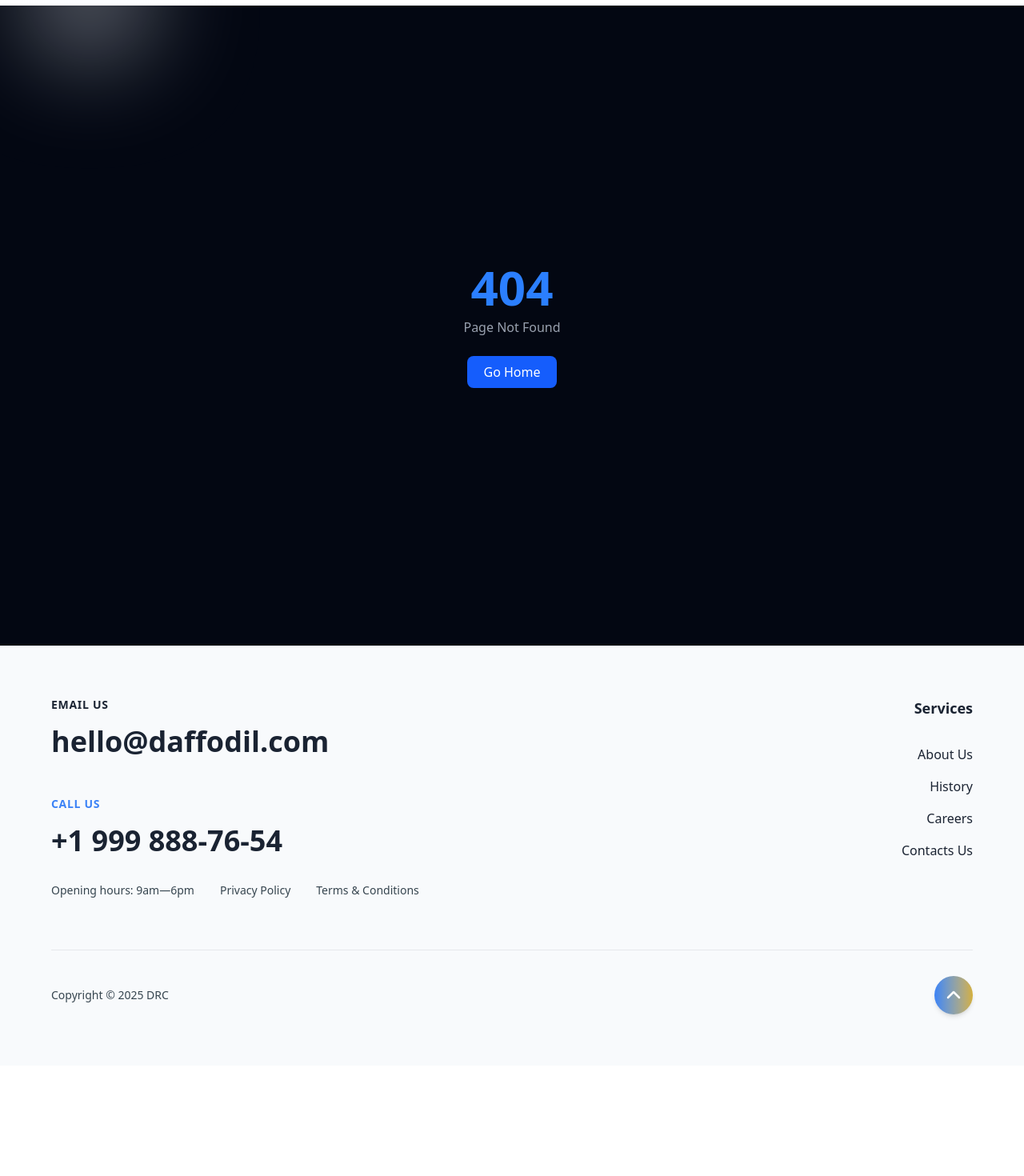
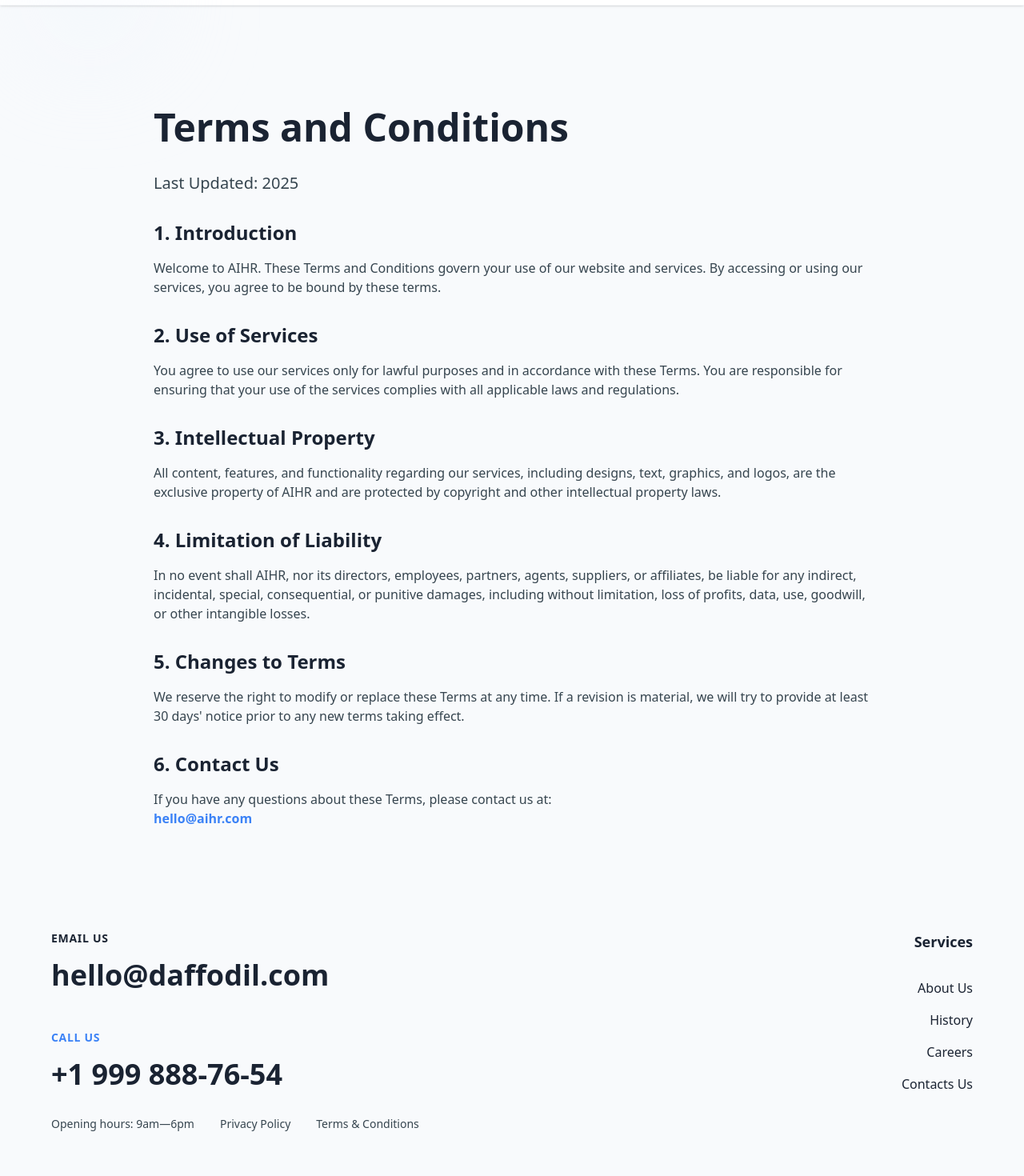
Before and after one commit to Slightsmile/aihr-landing-page, a Next.js app: page /terms in a window 1280 px wide. Before the commit this address had no page. Shown: the part 80-1550 px from the top of the page at 80% size. Before the commit the page ends 1412 px from the top, so only its background shows below. Built offline with nearby package versions, Linux system fonts and the light colour scheme.

Commit message:
feat: implement Privacy Policy and Terms & Conditions pages and update footer navigation and copyright.

```diff
--- /dev/null
+++ b/src/app/(pages)/privacy/page.tsx
@@ -0,0 +1,47 @@
+'use client';
+
+import React from 'react';
+
+const Privacy = () => {
+    return (
+        <div className="bg-[var(--light-bg)] min-h-screen flex flex-col">
+            <main className="flex-grow pt-32 pb-16 px-4 sm:px-6 lg:px-8">
+                <div className="max-w-4xl mx-auto">
+                    <h1 className="text-4xl md:text-5xl font-bold text-[var(--primary-navy)] mb-8">Privacy Policy</h1>
+
+                    <div className="prose prose-lg text-[var(--charcoal)] max-w-none space-y-8">
+                        <p className="text-xl">Last Updated: {new Date().getFullYear()}</p>
+
+                        <section>
+                            <h2 className="text-2xl font-bold text-[var(--primary-navy)] mb-4">1. Information We Collect</h2>
+                            <p>We collect information you provide directly to us, such as when you create an account, subscribe to our newsletter, or contact us for support. This may include your name, email address, and other contact details.</p>
+                        </section>
+
+                        <section>
+                            <h2 className="text-2xl font-bold text-[var(--primary-navy)] mb-4">2. How We Use Your Information</h2>
+                            <p>We use the information we collect to operate, maintain, and improve our services, to communicate with you, and to personalize your experience. We do not sell your personal information to third parties.</p>
+                        </section>
+
+                        <section>
+                            <h2 className="text-2xl font-bold text-[var(--primary-navy)] mb-4">3. Data Security</h2>
+                            <p>We implement appropriate technical and organizational measures to protect specific personal information. However, please be aware that no method of transmission over the internet or method of electronic storage is 100% secure.</p>
+                        </section>
+
+                        <section>
+                            <h2 className="text-2xl font-bold text-[var(--primary-navy)] mb-4">4. Cookies</h2>
+                            <p>We use cookies and similar tracking technologies to track the activity on our service and hold certain information. You can instruct your browser to refuse all cookies or to indicate when a cookie is being sent.</p>
+                        </section>
+
+                        <section>
+                            <h2 className="text-2xl font-bold text-[var(--primary-navy)] mb-4">5. Contact Us</h2>
+                            <p>If you have any questions about this Privacy Policy, please contact us at:</p>
+                            <p className="font-semibold text-[var(--accent-blue)]">hello@aihr.com</p>
+                        </section>
+                    </div>
+                </div>
+            </main>
+        </div>
+    );
+};
+
+export default Privacy;
--- /dev/null
+++ b/src/app/(pages)/terms/page.tsx
@@ -0,0 +1,52 @@
+'use client';
+
+import React from 'react';
+
+const Terms = () => {
+    return (
+        <div className="bg-[var(--light-bg)] min-h-screen flex flex-col">
+            <main className="flex-grow pt-32 pb-16 px-4 sm:px-6 lg:px-8">
+                <div className="max-w-4xl mx-auto">
+                    <h1 className="text-4xl md:text-5xl font-bold text-[var(--primary-navy)] mb-8">Terms and Conditions</h1>
+
+                    <div className="prose prose-lg text-[var(--charcoal)] max-w-none space-y-8">
+                        <p className="text-xl">Last Updated: {new Date().getFullYear()}</p>
+
+                        <section>
+                            <h2 className="text-2xl font-bold text-[var(--primary-navy)] mb-4">1. Introduction</h2>
+                            <p>Welcome to AIHR. These Terms and Conditions govern your use of our website and services. By accessing or using our services, you agree to be bound by these terms.</p>
+                        </section>
+
+                        <section>
+                            <h2 className="text-2xl font-bold text-[var(--primary-navy)] mb-4">2. Use of Services</h2>
+                            <p>You agree to use our services only for lawful purposes and in accordance with these Terms. You are responsible for ensuring that your use of the services complies with all applicable laws and regulations.</p>
+                        </section>
+
+                        <section>
+                            <h2 className="text-2xl font-bold text-[var(--primary-navy)] mb-4">3. Intellectual Property</h2>
+                            <p>All content, features, and functionality regarding our services, including designs, text, graphics, and logos, are the exclusive property of AIHR and are protected by copyright and other intellectual property laws.</p>
+                        </section>
+
+                        <section>
+                            <h2 className="text-2xl font-bold text-[var(--primary-navy)] mb-4">4. Limitation of Liability</h2>
+                            <p>In no event shall AIHR, nor its directors, employees, partners, agents, suppliers, or affiliates, be liable for any indirect, incidental, special, consequential, or punitive damages, including without limitation, loss of profits, data, use, goodwill, or other intangible losses.</p>
+                        </section>
+
+                        <section>
+                            <h2 className="text-2xl font-bold text-[var(--primary-navy)] mb-4">5. Changes to Terms</h2>
+                            <p>We reserve the right to modify or replace these Terms at any time. If a revision is material, we will try to provide at least 30 days' notice prior to any new terms taking effect.</p>
+                        </section>
+
+                        <section>
+                            <h2 className="text-2xl font-bold text-[var(--primary-navy)] mb-4">6. Contact Us</h2>
+                            <p>If you have any questions about these Terms, please contact us at:</p>
+                            <p className="font-semibold text-[var(--accent-blue)]">hello@aihr.com</p>
+                        </section>
+                    </div>
+                </div>
+            </main>
+        </div>
+    );
+};
+
+export default Terms;
--- a/src/app/components/footer/Footer.tsx
+++ b/src/app/components/footer/Footer.tsx
@@ -27,8 +27,8 @@
 
             <div className='flex flex-col sm:flex-row sm:space-x-4 md:space-x-8 space-y-2 sm:space-y-0 text-xs sm:text-sm text-[var(--charcoal)]'>
               <span>Opening hours: 9am—6pm</span>
-              <span>Privacy Policy</span>
-              <span>Terms & Conditions</span>
+              <a href="/privacy" className='hover:text-[var(--accent-blue)] cursor-pointer transition-colors'>Privacy Policy</a>
+              <a href="/terms" className='hover:text-[var(--accent-blue)] cursor-pointer transition-colors'>Terms & Conditions</a>
             </div>
           </div>
 
@@ -44,7 +44,7 @@
         </div>
 
         <div className='flex flex-col sm:flex-row sm:justify-between sm:items-center gap-4 pt-6 sm:pt-8 border-t border-gray-200'>
-          <p className='text-xs sm:text-sm text-[var(--charcoal)]'>Copyright © 2025 DRC</p>
+          <p className='text-xs sm:text-sm text-[var(--charcoal)]'>Copyright © 2025 AIHR</p>
           <button
             onClick={scrollToTop}
             className='w-10 h-10 sm:w-12 sm:h-12 rounded-full bg-gradient-to-r from-[var(--accent-blue)] to-[var(--accent-gold)] flex items-center justify-center
```
